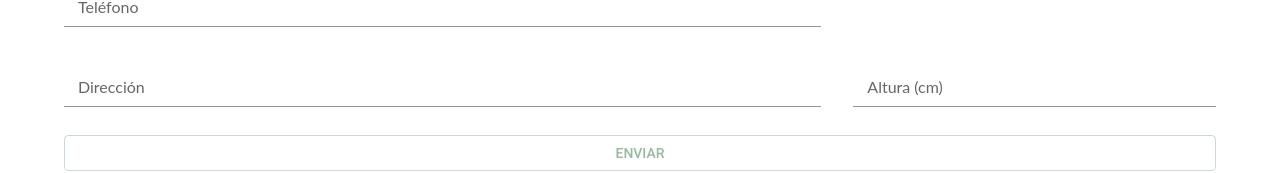
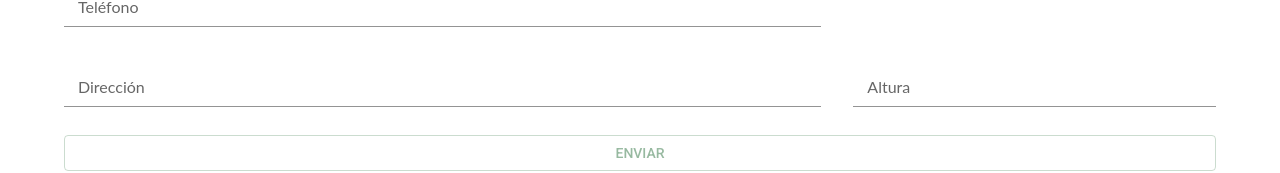
Before and after one commit to lautaromoreldv/prueba_react, a React (Create React App) app: page /contacto in a window 1280 px wide. Shown: the part 298-471 px from the top of the page. Built offline with nearby package versions, Linux system fonts and the light colour scheme; a small style sheet from the web is missing.

Commit message:
Update Formulario.jsx

```diff
--- a/src/componentes/Formulario.jsx
+++ b/src/componentes/Formulario.jsx
@@ -36,7 +36,7 @@ const Formulario = () => {
                                         value: 2,
                                         message: 'Tiene que tener 2 caracteres como mínimo'},
                                         pattern: {
-                                            value: /^[A-Z]+$/i,
+                                            value: /^[A-Za-z ]+$/i,
                                             message: 'No puede contener números'
                                         }
                                     })}
@@ -52,7 +52,7 @@ const Formulario = () => {
                                         value: 2,
                                         message: 'Tiene que tener 2 caracteres como mínimo'},
                                         pattern: {
-                                            value: /^[A-Za-z]+$/i,
+                                            value: /^[A-Za-z ]+$/i,
                                             message: 'No puede contener números'
                                         }
                                     })}
@@ -106,7 +106,7 @@ const Formulario = () => {
                                         value: 2,
                                         message: 'Tiene que tener 2 caracteres como mínimo'},
                                         pattern: {
-                                            value: /^[A-Za-z]+$/i,
+                                            value: /^[A-Za-z ]+$/i,
                                             message: 'No puede contener números'
                                         }
                                     })}
@@ -116,7 +116,7 @@ const Formulario = () => {
                         </Grid>
                         <Grid item xs={12} sm={6} lg={4} xl={5}>
                                 <FormControl fullWidth>
-                                    <InputLabel htmlFor="numero">Altura (cm)</InputLabel>
+                                    <InputLabel htmlFor="numero">Altura</InputLabel>
                                     <Input
                                     {...register("numero", { required: 'El número de la altura es obligatorio.',
                                     min:{
```
